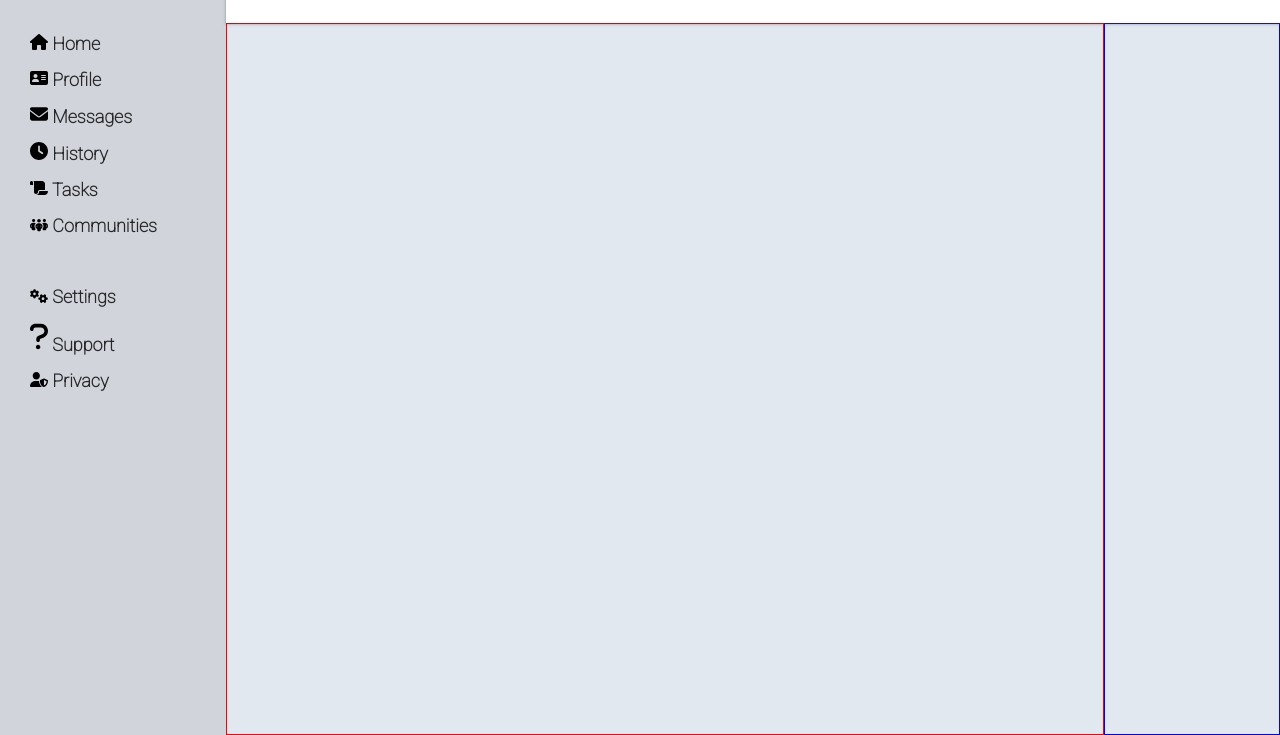
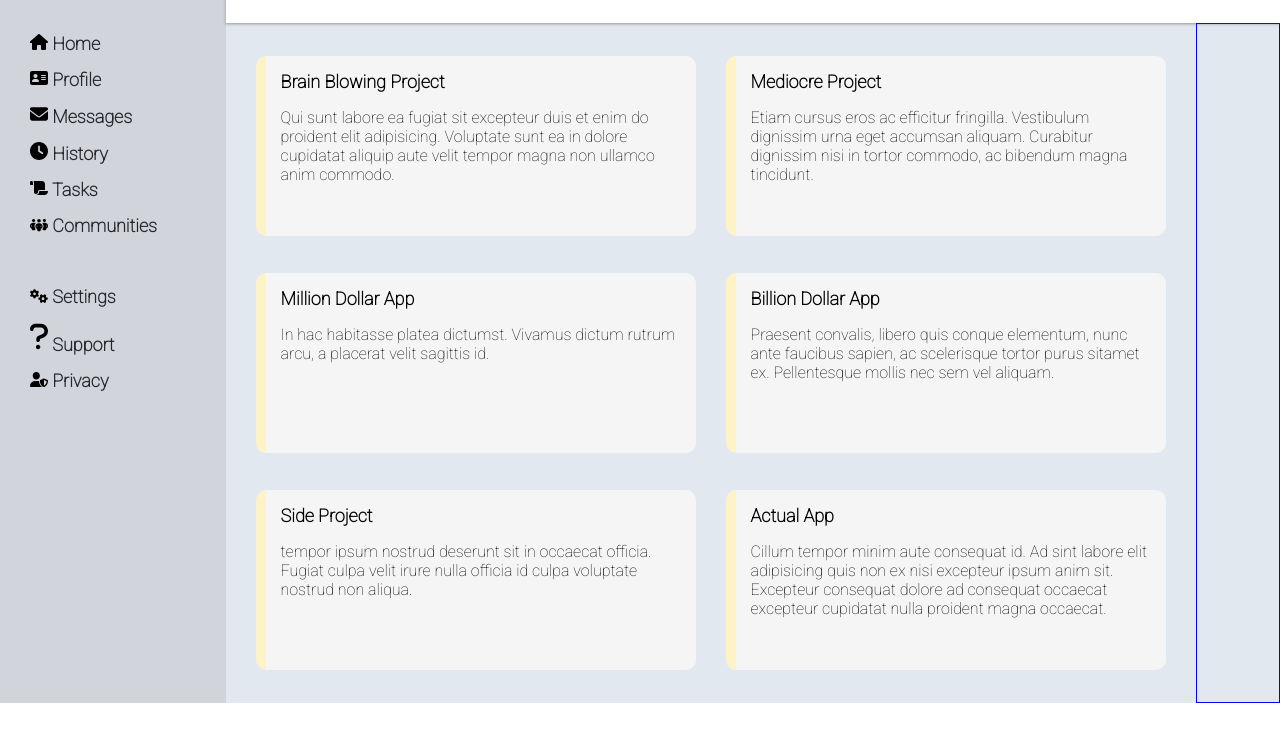
Before and after one commit to luvie23/basic-dashboard, a plain HTML site: page index.html in a window 1280 px wide. Shown: the part 137-872 px from the top of the page. After the commit the page ends 840 px from the top, so only its background shows below. Drawn offline with Linux system fonts and the light colour scheme.

Commit message:
add card contents

```diff
--- a/index.html
+++ b/index.html
@@ -59,12 +59,12 @@
         </header>
         <div id="main-content" class="main-grid-items">
             <div id="main-content-cards">
-                <div class="cards"></div>
-                <div class="cards"></div>
-                <div class="cards"></div>
-                <div class="cards"></div>
-                <div class="cards"></div>
-                <div class="cards"></div>
+                <div class="cards"><span>Brain Blowing Project</span><p>Qui sunt labore ea fugiat sit excepteur duis et enim do proident elit adipisicing. Voluptate sunt ea in dolore cupidatat aliquip aute velit tempor magna non ullamco anim commodo.</p></div>
+                <div class="cards"><span>Mediocre Project</span><p>Etiam cursus eros ac efficitur fringilla. Vestibulum dignissim urna eget accumsan aliquam. Curabitur dignissim nisi in tortor commodo, ac bibendum magna tincidunt.</p></div>
+                <div class="cards"><span>Million Dollar App</span><p>In hac habitasse platea dictumst. Vivamus dictum rutrum arcu, a placerat velit sagittis id.</p></div>
+                <div class="cards"><span>Billion Dollar App</span><p>Praesent convalis, libero quis conque elementum, nunc ante faucibus sapien, ac scelerisque tortor purus sitamet ex. Pellentesque mollis nec sem vel aliquam.</p></div>
+                <div class="cards"><span>Side Project</span><p>tempor ipsum nostrud deserunt sit in occaecat officia. Fugiat culpa velit irure nulla officia id culpa voluptate nostrud non aliqua.</p></div>
+                <div class="cards"><span>Actual App</span><p>Cillum tempor minim aute consequat id. Ad sint labore elit adipisicing quis non ex nisi excepteur ipsum anim sit. Excepteur consequat dolore ad consequat occaecat excepteur cupidatat nulla proident magna occaecat.</p></div>
             </div>
             <div id="main-content-sidebar">
                 <div class="sidebar"></div>
--- a/styles.css
+++ b/styles.css
@@ -7,7 +7,7 @@ body{
 
 #main-grid{
     display: grid;
-    grid-template-columns: 1fr 6fr ;
+    grid-template-columns: 1fr 5fr ;
     height: 100vh;
 
 }
@@ -202,17 +202,44 @@ div>button:hover{
 
 
 #main-content{
+    height: 85vh;
     display: grid;
-    height: 89vh;
     background-color:   #E2E8F0;
-    grid-template-columns: 5fr 1fr ;
+    grid-template-columns: 3fr 1fr ;
+
 
 }
 
 #main-content-cards{
-    border: 1px solid red;
     display: grid;
+    grid-template-columns: 1fr 1fr;
+    grid-template-rows: repeat(3, 1fr);
+    align-items: center;
+    justify-content: space-between;
+    gap: 30px;
+    padding: 30px;
+}
 
+.cards{
+    height: 150px;
+    width: max(400px);
+    background-color: whitesmoke;
+    border-radius: 10px;
+    border-left: 10px solid #FEF3C7;
+    align-items: center;
+    justify-content:  center;
+    padding: 15px;
+
+}
+
+.cards:hover{
+    border-left: 10px solid #F59E0B;
+    cursor: pointer ;
+}
+
+.cards>span{
+    font-size: large;
+    font-weight: bolder;
 }
 
 #main-content-sidebar{
```
